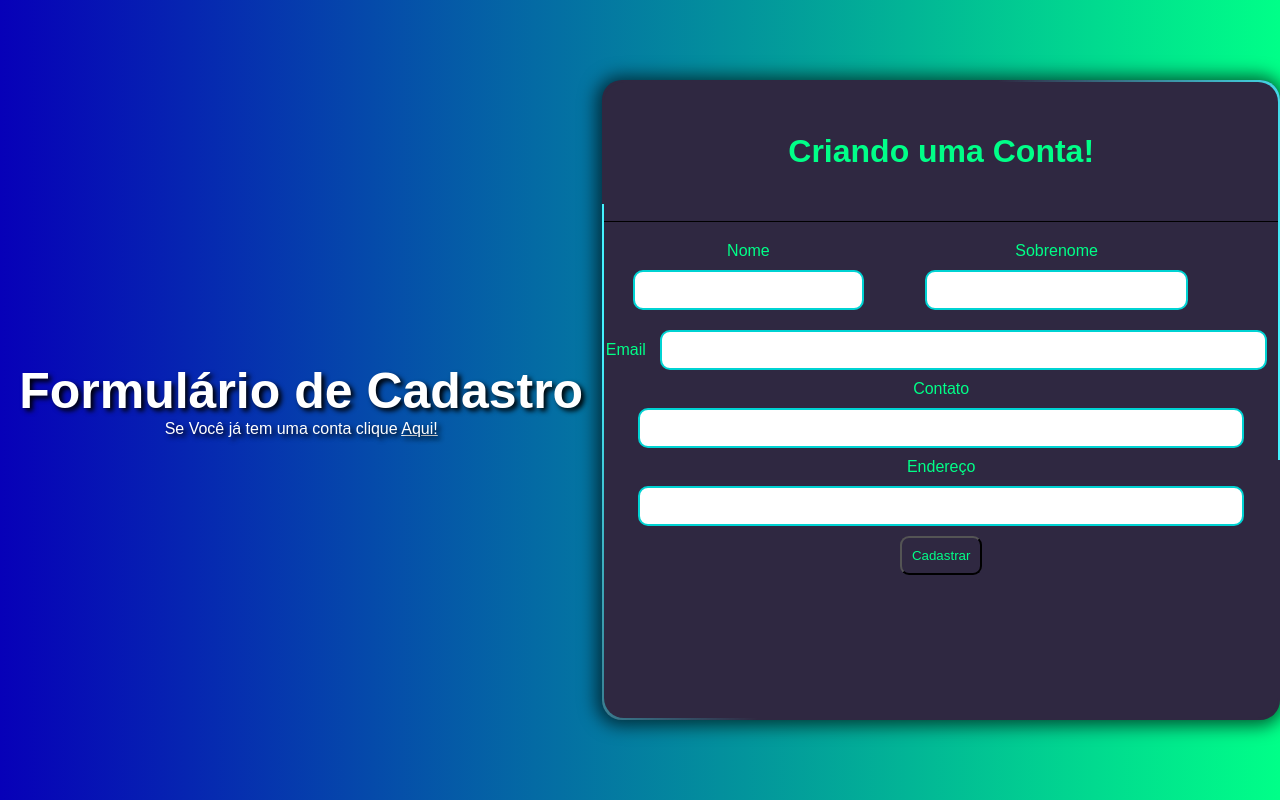
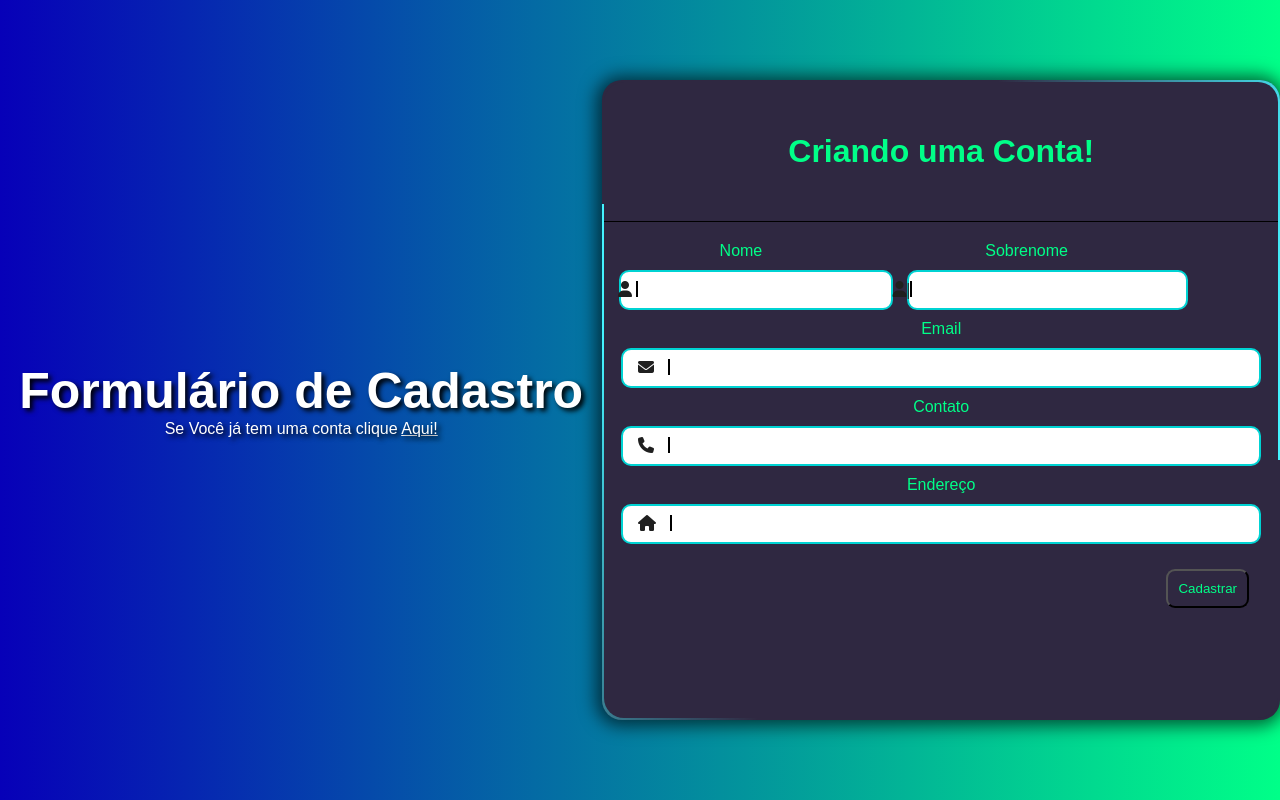
Before and after one commit to PedroH04/Curso_Cni_Cadastro, a plain HTML site: page Curso Cadastro/index.html in a window 1280 px wide. Drawn offline with Linux system fonts and the light colour scheme; a web font is replaced by a local one.

Commit message:
Última Atualização do Formulário de cadastro
Um problema com os Ícones, depois resolvo certinho.

```diff
--- a/Curso Cadastro/index.html
+++ b/Curso Cadastro/index.html
@@ -1,13 +1,15 @@
 <!DOCTYPE html>
-<html lang="en">
+<html lang="pt-br">
 <head>
     <meta charset="UTF-8">
     <meta http-equiv="X-UA-Compatible" content="IE=edge">
     <meta name="viewport" content="width=device-width, initial-scale=1.0">
     <link rel="stylesheet" href="style.css">
+    <title>Cadastre-se No Nosso Site!</title>
+    <!---------  Icone do navegador  ------>
     <link rel="icon" href="img-logo-page/pngwing.com.png">
-
-    <title>Cadastre-se No Nosso Site!</title>
+    <!---------   Link FontAwesome  ------->
+    <script src="https://kit.fontawesome.com/38d80f1986.js" crossorigin="anonymous"></script>
 </head>
 <body>
 
@@ -33,30 +35,36 @@
 
             <div class="div_nome_sobrenome">
 
-        <div class="textfield" id="nome">
+        <div class="textfield">
             <label for="nome" id="label_nome" class="form_label">Nome</label>
             <input type="text" name="nome"  id="input_nome" class="inputs_form" required>
+            <i class="fa fa-user fa-1g fa-fw" class="icon"></i>
         </div>
 
         <div class="textfield">
             <label for="sobrenome" id="label_sobrenome" class="form_label">Sobrenome</label>
             <input type="text" name="sobrenome"  id="input_sobrenome" class="inputs_form" required >
+            <i class="fa fa-user fa-1g fa-fw" class="icon">|</i>
         </div>
     </div>
 
             <div class="textfield">
-            <label for="email" id="label_email" class="form_label">Email</label>
-            <input type="email" name="email"  id="input_Email" class="inputs_form" required>
+                <label for="email" id="label_email" class="form_label">Email</label>
+                <input type="email" name="email"  id="input_Email" class="inputs_form" required>
+                <i class="fas fa-envelope"></i>
+
         </div>
 
         <div class="textfield">
             <label for="contato" id="label_contanto" class="form_label">Contato</label>
             <input type="text" name="contato"  id="input_Contato" class="inputs_form" required>
+            <i class="fa fa-phone"></i>
         </div>
 
             <div class="textfield">
                 <label id="label_endereço" for="endereço" class="form_label">Endereço</label>
                 <input type="text" name="endereço"  id="input_Endereço" class="inputs_form" required>
+                <i class="fas fa-home"></i>
             </div>
 
    <!------------- Botão do Formulario---------------->
--- a/Curso Cadastro/style.css
+++ b/Curso Cadastro/style.css
@@ -125,46 +125,81 @@ form{
 }
 
 /*------------  Configuraçoes de Inputs/labels e animações  ---------*/
-.textfield{
+div.textfield{
     position: relative;
     text-align: center;
     color: #00ff88;
 
 }
 
-.div_nome_sobrenome{
+div.div_nome_sobrenome{
     display: flex;
     margin-left: 0px;
 }
 
-.div_nome_sobrenome input{
-    width: 80%;
+div.div_nome_sobrenome input{
+    width: 95%;
+    margin-left: 10%;
+}
+
+#input_sobrenome{
+    width: 94%;
+}
+#input_nome{
+    width: 100%;
+    margin-left: 15px;
 }
 
 .inputs_form{
-    width: 90%;
+    width: 95%;
     height: 40px;
     color: black;
     border: 2px solid rgb(0, 211, 211);
     border-radius: 10px;
     padding: 0 20px;
+    padding-left: 8%;
     margin: 10px;
     outline: none;
+
 }
 
-.inputs_form:focus{
+.inputs_form:focus, .inputs_form:hover{
     background-color: #ADD8E6;
+    border: 2px solid #1f1f1f ;
 }
+
+.textfield i{
+    position: absolute;
+    left: 5%;
+    top: 50%;
+    padding-right: 2%;
+    color: #1f1f1f;
+    border-right:2px solid black ;
+}
+
+
+
+
+
+
+
+
+
+
+
+
 
 /*------------ Botão estilização e animação ------------*/
 
 #form_btn{
     width: 100%;
     display: flex;
-    justify-content: center;
+    justify-content: end;
 }
 
 #btn{
+    margin-top: 15px;
+    margin-right: 29px;
     cursor: pointer;
     padding: 10px;
     border-radius: 9px;
@@ -174,5 +209,6 @@ form{
 }
 
 #btn:hover{
-    background: white;
+    background: rgba(255, 255, 255, 0.822);
+    font-weight: bold;
 }
```
